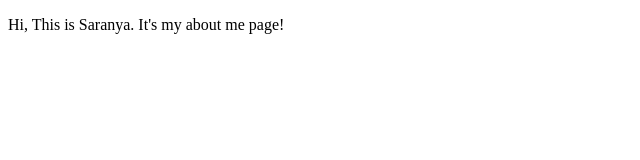
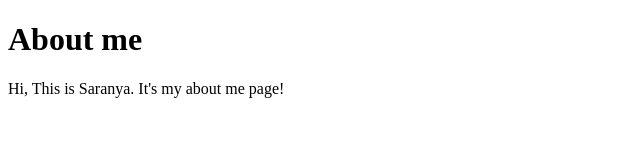
Before and after one commit to saranyav91/portfolio, a plain HTML site: page index.html in a window 1280 px wide. Shown: the whole page, without its empty margins (0-640 px from the left). Drawn offline with Linux system fonts and the light colour scheme.

Commit message:
index.html page update

```diff
--- a/index.html
+++ b/index.html
@@ -1,7 +1,7 @@
 <!DOCTYPE html>
 <html>
     <head>
-        <title>About me</title>
+        <h1>About me</h1>
     </head>
     <body>
         <p>Hi, This is Saranya. It's my about me page!</p>
```
